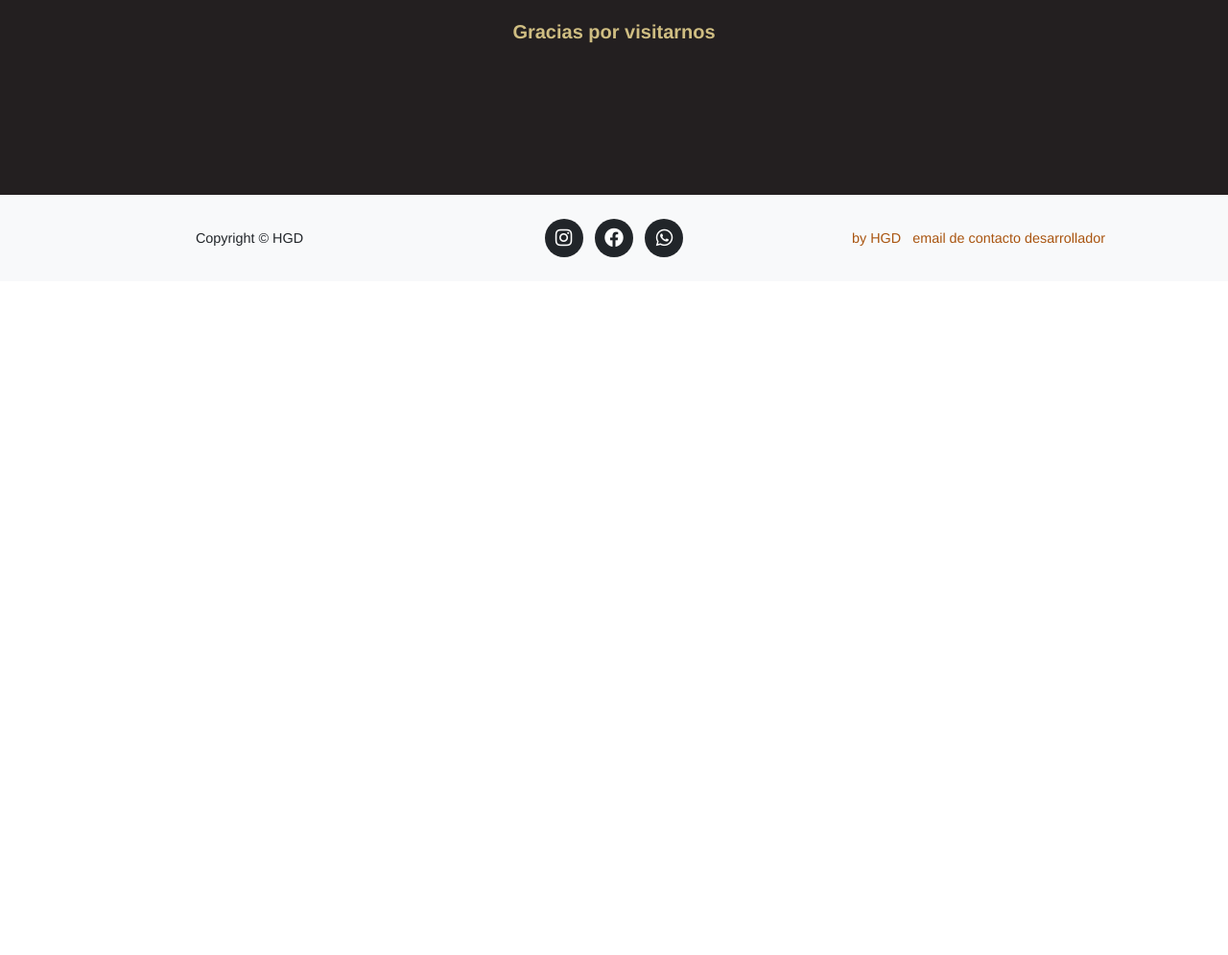
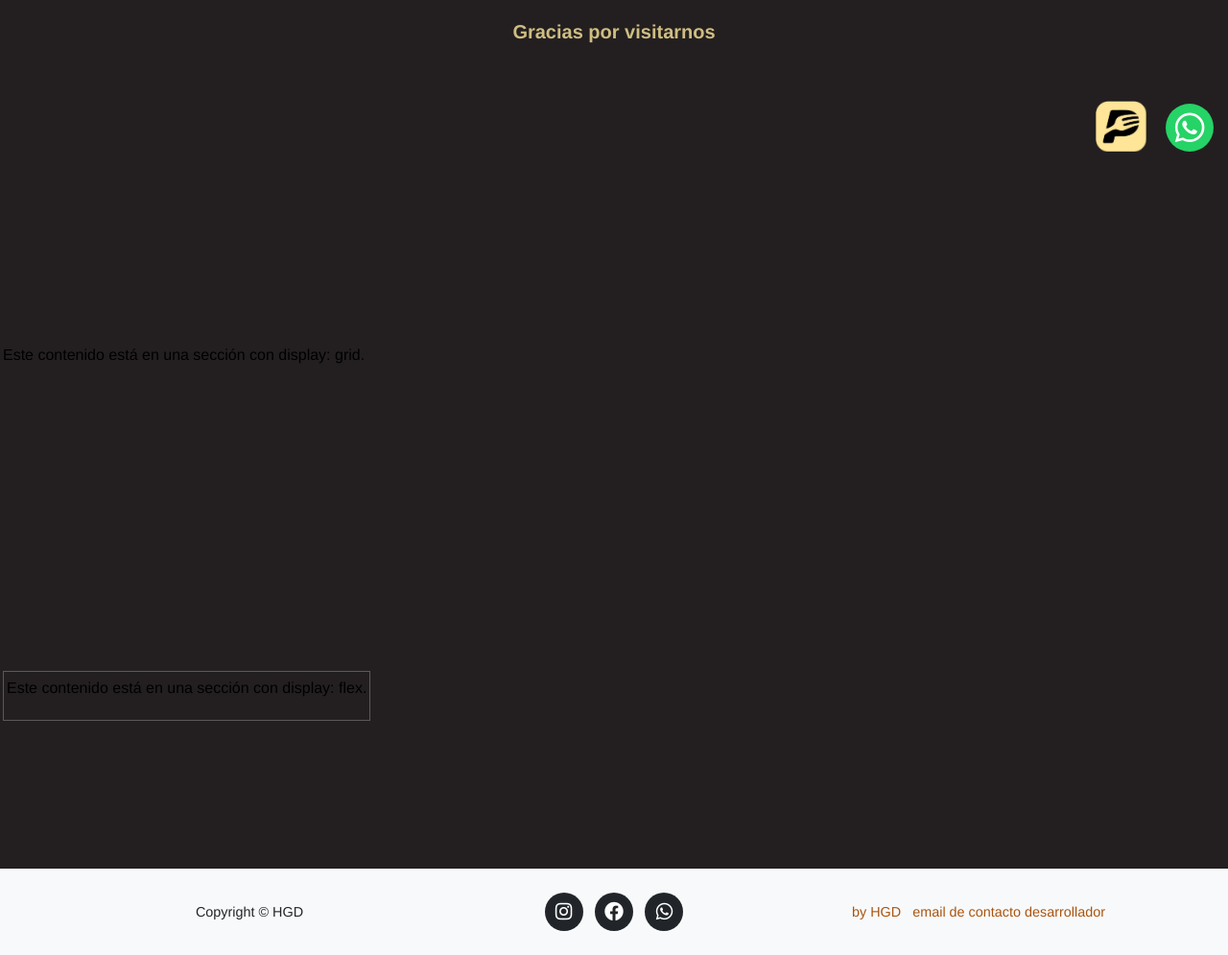
Before and after one commit to HGD87/60400, a plain HTML site: page menu-bar.html in a window 1280 px wide. Shown: the part 627-1622 px from the top of the page at 96% size. Before the commit the page ends 920 px from the top, so only its background shows below. Drawn offline with Linux system fonts and the light colour scheme; a web font is replaced by a local one.

Commit message:
Add files via upload

```diff
--- a/css/styles.css
+++ b/css/styles.css
@@ -6,9 +6,14 @@
 .cursor-pointer{
 	cursor: pointer;
 }
-#imagenfondo{
-	background-image:url(../img/franquicia/bg.jpg);
+body {
+	background-color: rgb(155, 151, 151);
 }
+.navbar-nav{
+	display: flex; /* Activar Flexbox */
+	justify-content: space-between; /* Distribución de elementos con espacio entre ellos */
+	align-items: center; /* Alineación vertical de los elementos */
+  }
 .btnWsp{
 	display: flex;
 	align-items: center;
@@ -154,6 +159,34 @@ h2[aria-expanded="true"] span{
 		-moz-transform: rotate(180deg);
 		transform: rotate(180deg);
 }
+
+.testgrid {
+	display: grid; /* Activar GRID */
+	color: black; /* Color de texto negro */
+	position: inherit; /* Posición fija */
+	bottom: 0; /* Parte inferior de la pantalla */
+	left: 0; /* Parte izquierda de la pantalla */
+  }
+
+  .testgrid div {
+	padding: 3px; /* Padding para el contenido */
+	/*border: 1px solid #5e5757; /* Borde para el contenido */
+  }
+
+  .testflex {
+	display: flex; /* Activar Flexbox */
+	color: black; /* Color de texto negro */
+	position: relative; /* Posición fija */
+	bottom: 4px; /* Posición por debajo de "testgrid" */
+	left: 0; /* Parte izquierda de la pantalla */
+  }
+
+  .testflex div {
+	padding: 3px; /* Padding para el contenido */
+	border: 1px solid #5e5757; /* Borde para el contenido */
+	margin: 0 3px; /* Margen entre elementos */
+  }
+
 @media screen and (max-width : 766px){
 	.p-height{
 		min-height: auto;
--- a/menu-bar.html
+++ b/menu-bar.html
@@ -95,21 +95,30 @@
           <p class="mt-4 h5 text-center font-weight-bold">Gracias por visitarnos</p>
         </div>
       </div>
-      <!-- Wsp btn
+      <!-- Whatsapp btn -->
       <div>
         <a class="btnWsp" href="https://wa.me/5491111111111?text=Hola%2C%20quiero%20hacer%20un%20pedido" target="_blank"><span class="fab fa-whatsapp"></span> <span class="d-none">Enviar mensaje de WhatsApp</span></a>
       </div>
-      <!-- Flotante pedidos ya
+      <!-- Pedidos ya -->
       <div>
         <a class="pedidosYa" href="https://www.pedidosya.com.ar/restaurantes/" target="_blank">
-          <img src="img/logos/pedidos-ya.png" alt="Logo pedidos ya, hace tu pedido!">
+          <img src="img/logos/menu-pedidos-ya.png" alt="Logo pedidos ya, hace tu pedido!">
         </a>
       </div>
-       -->
+
     </section>
-
-  </main>
-  <!-- Footer -->
+    <section class="testgrid">
+      <div>
+        <p>Este contenido está en una sección con display: grid.</p>
+      </div>
+    </section>
+    <section class="testflex">
+      <div>
+        <p>Este contenido está en una sección con display: flex.</p>
+      </div>
+      </div>
+    </section>
+    <!-- Footer -->
 
 
   <script src="js/jquery.min.js"></script>
@@ -126,7 +135,7 @@
   <script src="js/agency.min.js"></script>
 </body>
 
-</html>
+
 <footer class="bg-light">
     <div class="container">
     <div class="row">
@@ -165,3 +174,7 @@
     </div>
     </div>
 </footer>
+
+  </main>
+
+</html>
```
Also changed, not shown: franquicias.html (+16 -5 lines), index.html (+17 -6 lines), menu-bar/1.html (+2 -3 lines), menu-bar/3.html (+2 -3 lines), productos.html (+46 -4 lines), img/bg.jpg (added), img/franquicia/bg.jpg (added).
